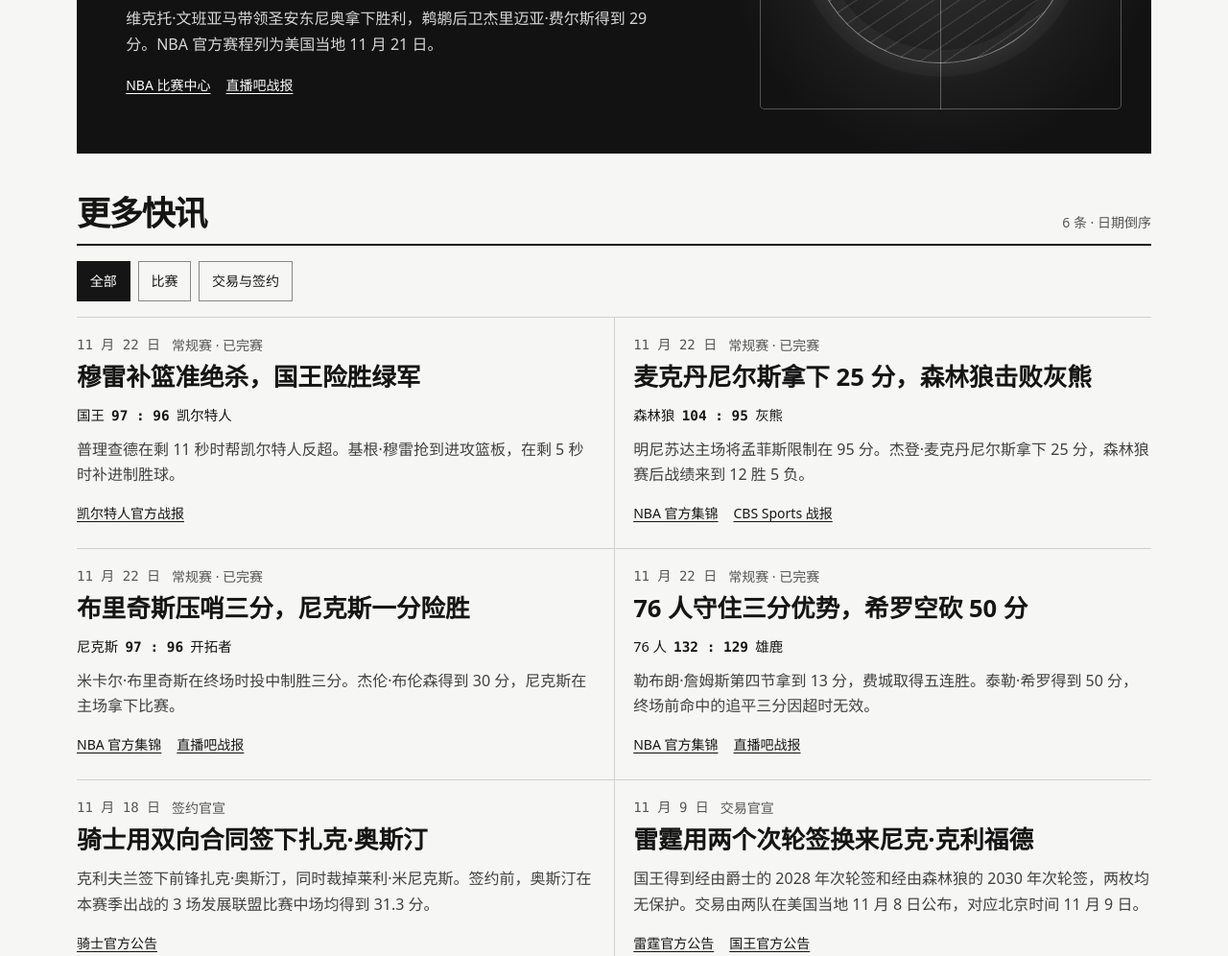
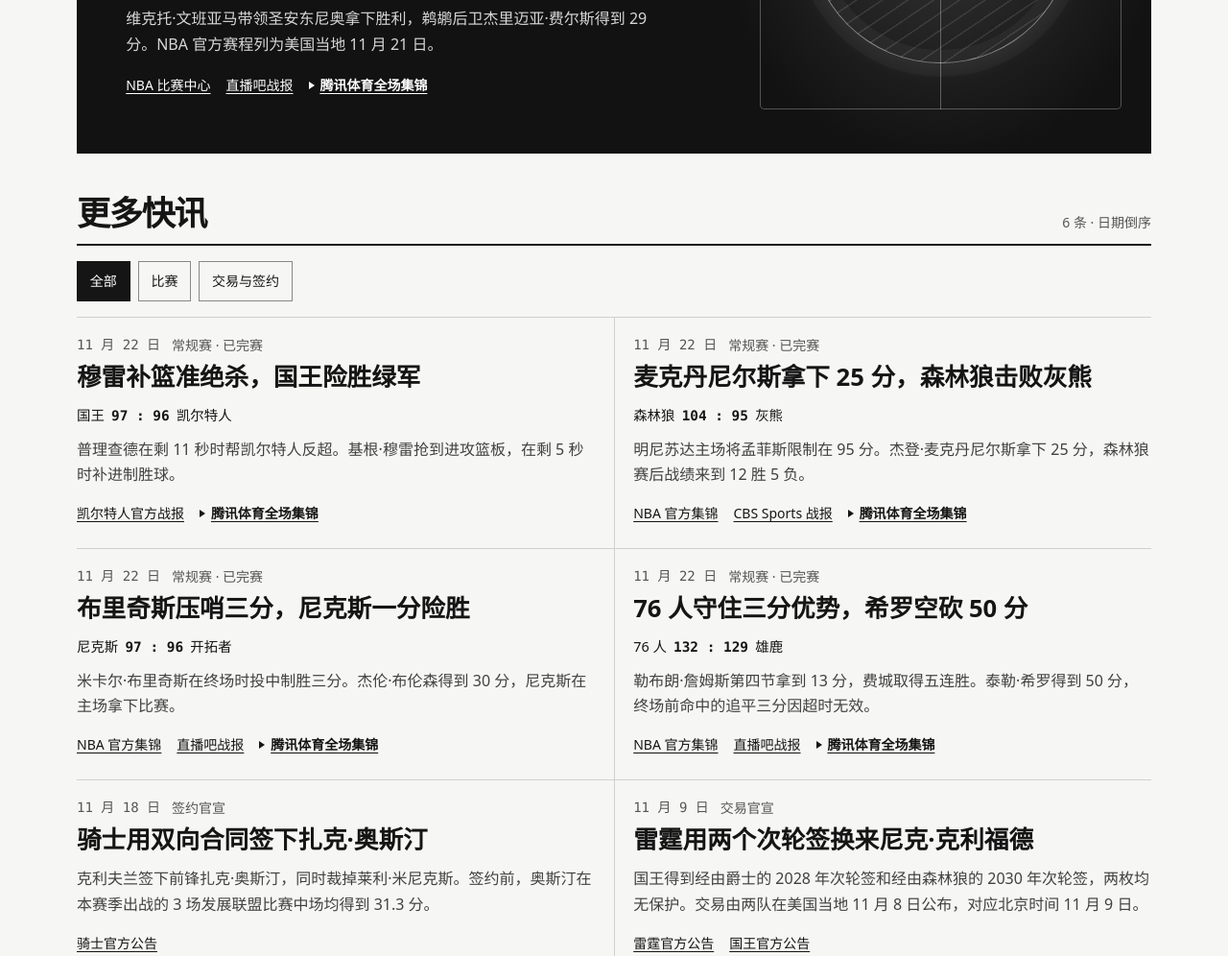
Before and after one commit to hyzlarry/NBA-daily, a plain HTML site: page index.html in a window 1280 px wide. Shown: the part 593-1589 px from the top of the page at 96% size. Drawn offline with Linux system fonts and the light colour scheme.

Commit message:
Add Tencent Sports full-game highlights to NBA briefs

```diff
--- a/index.html
+++ b/index.html
@@ -53,6 +53,8 @@ button[aria-pressed=true]{background:var(--ink);color:#fff;border-color:var(--in
 .story .result{font-size:.9rem;color:var(--ink)}
 .result strong{font-family:var(--mono);padding-inline:.22rem}
 .story .links{margin-top:auto}
+.links .video-link{font-weight:700}
+.video-link::before{content:"";border-top:.33em solid transparent;border-bottom:.33em solid transparent;border-left:.47em solid currentColor;margin-right:.42em}
 .archive,.channels{border-top:2px solid;padding-top:1.15rem}
 .archive .links{margin-top:.45rem}
 .channels{padding-bottom:2.2rem}
@@ -87,7 +89,7 @@ footer{border-top:1px solid var(--line);padding:.85rem 0;font-size:.875rem}
       <h2 id="lead-title">文班亚马 50 分 19 篮板，马刺主场大胜</h2>
       <div class="board"><span>马刺</span><strong class="score">114 : 91</strong><span>鹈鹕</span></div>
       <p>维克托·文班亚马带领圣安东尼奥拿下胜利，鹈鹕后卫杰里迈亚·费尔斯得到 29 分。NBA 官方赛程列为美国当地 11 月 21 日。</p>
-      <div class="links"><a href="https://www.nba.com/game/nop-vs-sas-0022600278">NBA 比赛中心</a><a href="https://m.zhibo8.com/news/web/nba/2026-11-22/match2143978date2026vnative.htm">直播吧战报</a></div>
+      <div class="links"><a href="https://www.nba.com/game/nop-vs-sas-0022600278">NBA 比赛中心</a><a href="https://m.zhibo8.com/news/web/nba/2026-11-22/match2143978date2026vnative.htm">直播吧战报</a><a class="video-link" href="https://v.qq.com/x/cover/mzc00200uzz70wc/m4103pmkdgb.html" aria-label="马刺对鹈鹕 · 腾讯体育全场集锦">腾讯体育全场集锦</a></div>
     </div>
     <div class="court" aria-hidden="true"></div>
   </article>
@@ -104,28 +106,28 @@ footer{border-top:1px solid var(--line);padding:.85rem 0;font-size:.875rem}
           <h3>穆雷补篮准绝杀，国王险胜绿军</h3>
           <p class="result">国王 <strong>97 : 96</strong> 凯尔特人</p>
           <p>普理查德在剩 11 秒时帮凯尔特人反超。基根·穆雷抢到进攻篮板，在剩 5 秒时补进制胜球。</p>
-          <div class="links"><a href="https://www.nba.com/celtics/news/game-recap-keys-20261122-bossac">凯尔特人官方战报</a></div>
+          <div class="links"><a href="https://www.nba.com/celtics/news/game-recap-keys-20261122-bossac">凯尔特人官方战报</a><a class="video-link" href="https://v.qq.com/x/cover/mzc002009t474q1/b4103abku36.html" aria-label="国王对凯尔特人 · 腾讯体育全场集锦">腾讯体育全场集锦</a></div>
         </article>
         <article class="story" data-kind="game">
           <div class="meta"><time datetime="2026-11-22">11 月 22 日</time><span>常规赛 · 已完赛</span></div>
           <h3>麦克丹尼尔斯拿下 25 分，森林狼击败灰熊</h3>
           <p class="result">森林狼 <strong>104 : 95</strong> 灰熊</p>
           <p>明尼苏达主场将孟菲斯限制在 95 分。杰登·麦克丹尼尔斯拿下 25 分，森林狼赛后战绩来到 12 胜 5 负。</p>
-          <div class="links"><a href="https://www.nba.com/watch/video/game-recap-timberwolves-104-grizzlies-95-nov-21?collection=2026-27-game-recaps&amp;plsrc=nba">NBA 官方集锦</a><a href="https://www.cbssports.com/nba/news/timberwolves-stifle-grizzlies-behind-jaden-mcdaniels-25-points/">CBS Sports 战报</a></div>
+          <div class="links"><a href="https://www.nba.com/watch/video/game-recap-timberwolves-104-grizzlies-95-nov-21?collection=2026-27-game-recaps&amp;plsrc=nba">NBA 官方集锦</a><a href="https://www.cbssports.com/nba/news/timberwolves-stifle-grizzlies-behind-jaden-mcdaniels-25-points/">CBS Sports 战报</a><a class="video-link" href="https://v.qq.com/x/cover/mzc00200awmynuf/r4103neh1x5.html" aria-label="森林狼对灰熊 · 腾讯体育全场集锦">腾讯体育全场集锦</a></div>
         </article>
         <article class="story" data-kind="game">
           <div class="meta"><time datetime="2026-11-22">11 月 22 日</time><span>常规赛 · 已完赛</span></div>
           <h3>布里奇斯压哨三分，尼克斯一分险胜</h3>
           <p class="result">尼克斯 <strong>97 : 96</strong> 开拓者</p>
           <p>米卡尔·布里奇斯在终场时投中制胜三分。杰伦·布伦森得到 30 分，尼克斯在主场拿下比赛。</p>
-          <div class="links"><a href="https://www.nba.com/watch/video/game-recap-knicks-97-trail-blazers-96-nov-21">NBA 官方集锦</a><a href="https://m.zhibo8.com/news/web/nba/2026-11-22/match2143975date2026vnative.htm">直播吧战报</a></div>
+          <div class="links"><a href="https://www.nba.com/watch/video/game-recap-knicks-97-trail-blazers-96-nov-21">NBA 官方集锦</a><a href="https://m.zhibo8.com/news/web/nba/2026-11-22/match2143975date2026vnative.htm">直播吧战报</a><a class="video-link" href="https://v.qq.com/x/cover/mzc00200pq3yfos/x410333nb81.html" aria-label="尼克斯对开拓者 · 腾讯体育全场集锦">腾讯体育全场集锦</a></div>
         </article>
         <article class="story" data-kind="game">
           <div class="meta"><time datetime="2026-11-22">11 月 22 日</time><span>常规赛 · 已完赛</span></div>
           <h3>76 人守住三分优势，希罗空砍 50 分</h3>
           <p class="result">76 人 <strong>132 : 129</strong> 雄鹿</p>
           <p>勒布朗·詹姆斯第四节拿到 13 分，费城取得五连胜。泰勒·希罗得到 50 分，终场前命中的追平三分因超时无效。</p>
-          <div class="links"><a href="https://www.nba.com/watch/video/game-recap-76ers-132-bucks-129-nov-21">NBA 官方集锦</a><a href="https://m.zhibo8.com/news/web/nba/2026-11-22/match2143974date2026vnative.htm">直播吧战报</a></div>
+          <div class="links"><a href="https://www.nba.com/watch/video/game-recap-76ers-132-bucks-129-nov-21">NBA 官方集锦</a><a href="https://m.zhibo8.com/news/web/nba/2026-11-22/match2143974date2026vnative.htm">直播吧战报</a><a class="video-link" href="https://v.qq.com/x/cover/mzc002007q9yrom/u4103wekb0u.html" aria-label="76 人对雄鹿 · 腾讯体育全场集锦">腾讯体育全场集锦</a></div>
         </article>
         <article class="story" data-kind="move">
           <div class="meta"><time datetime="2026-11-18">11 月 18 日</time><span>签约官宣</span></div>
```
Also changed, not shown: archive/2026-01-25/index.html (+8 -6 lines), archive/2026-11-22/index.html (+7 -5 lines).
